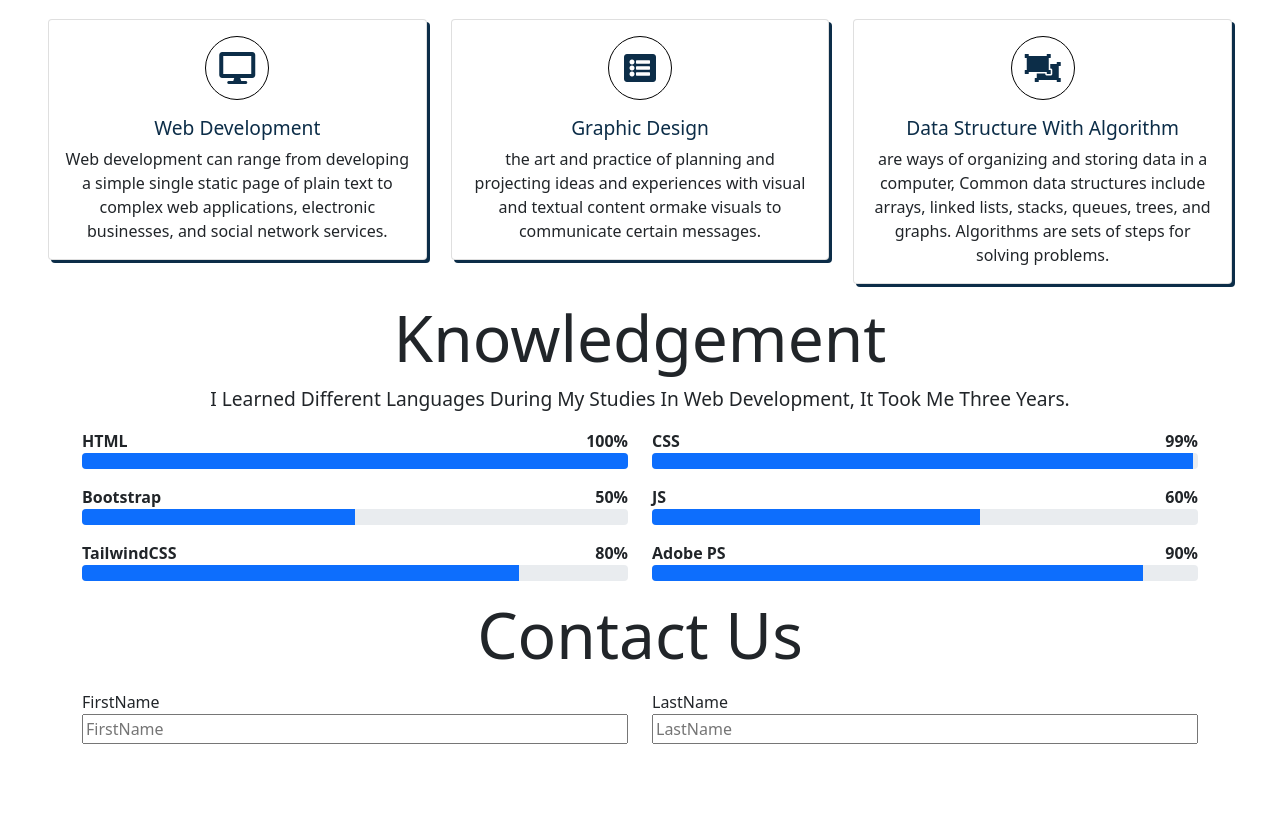
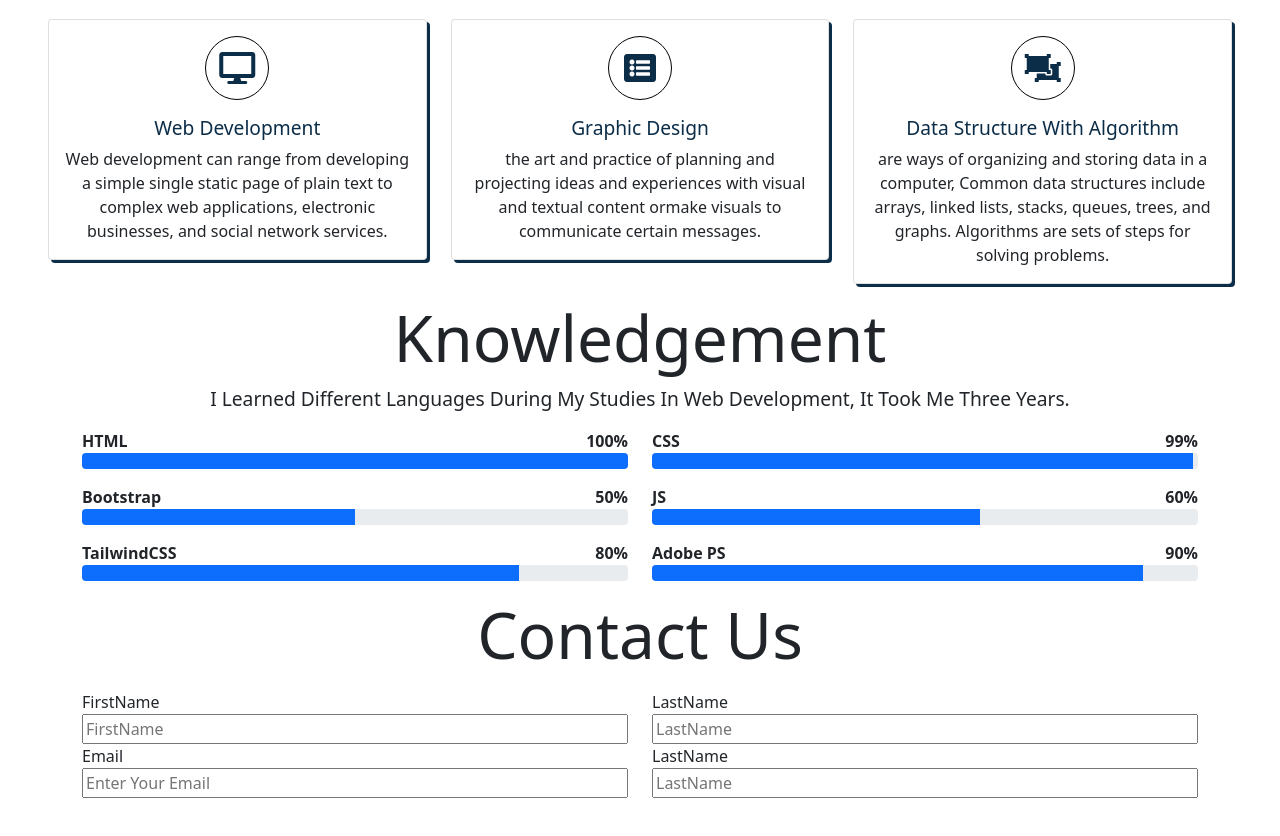
Before and after one commit to SubairMohamed/Frontend-Dev, a plain HTML site: page projects/portfolio.html in a window 1280 px wide. Shown: the part 470-1306 px from the top of the page. Before the commit the page ends 1262 px from the top, so only its background shows below. Drawn offline with Linux system fonts and the light colour scheme.

Commit message:
well-still

```diff
--- a/projects/portfolio.html
+++ b/projects/portfolio.html
@@ -177,6 +177,14 @@
                         <label for="lastname" class="text-capitalize text-start">lastName</label>
                         <input id="lastname" name="lastname" type="text" placeholder="LastName">
                     </div>
+                    <div class="col-sm-6 d-flex flex-column">
+                        <label for="email" class="text-capitalize text-start">Email</label>
+                        <input id="email" name="email" type="email" placeholder="Enter Your Email">
+                    </div>
+                    <div class="col-sm-6 d-flex flex-column">
+                        <label for="lastname" class="text-capitalize text-start">lastName</label>
+                        <input id="lastname" name="lastname" type="text" placeholder="LastName">
+                    </div>
                 </div>
             </form>
         </div>
```
